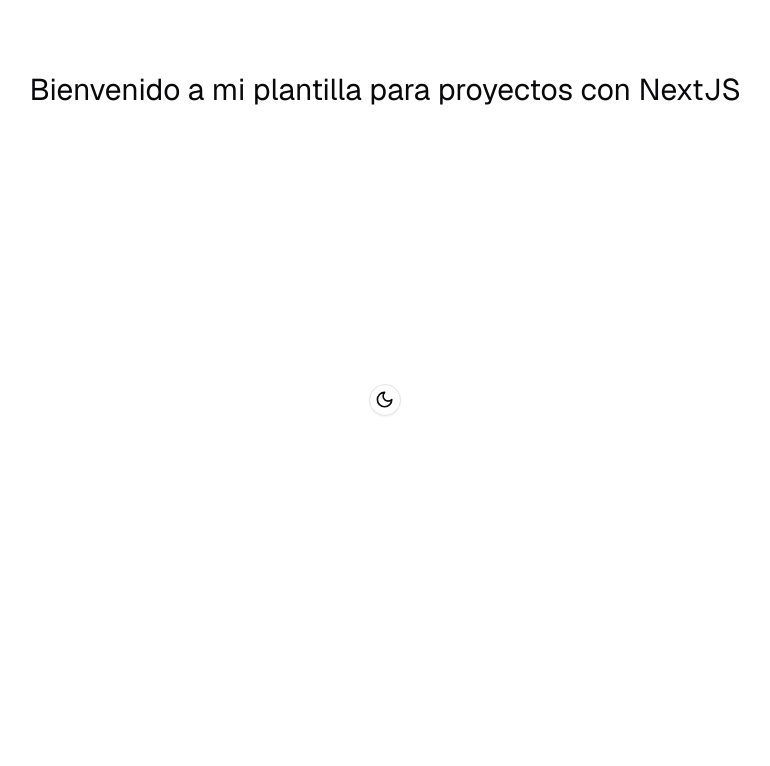
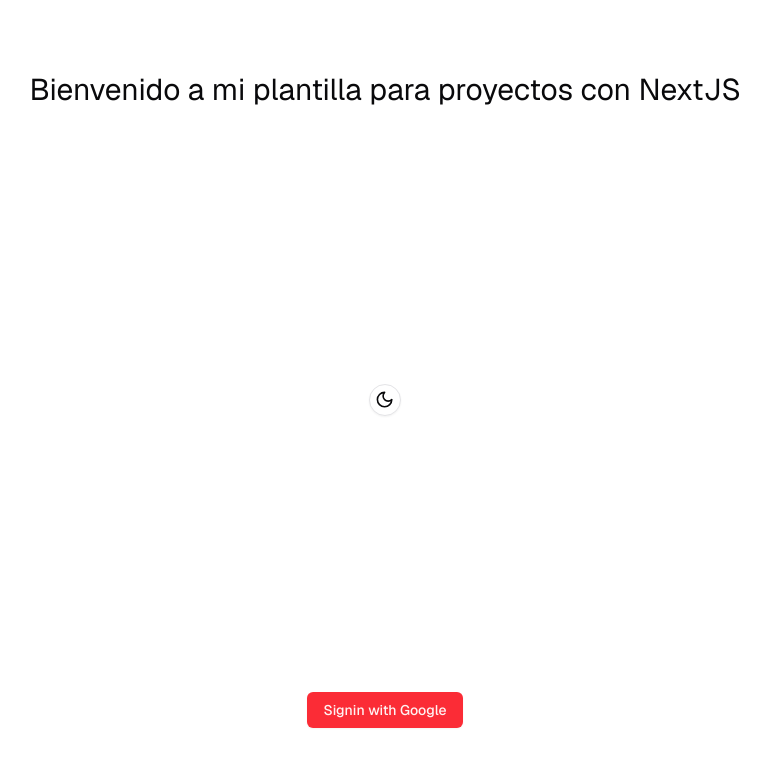
Before and after one commit to jrfullstack/next-starter-app-jr, a Next.js app: page / in a window 1280 px wide. Shown: the top 766 px of the page, without its empty margins (255-1025 px from the left). Built offline with nearby package versions, Linux system fonts and the light colour scheme; no server answers; the database is empty.

Commit message:
feat: middleware con auth y configuración de rutas, actualizar archivo .env

```diff
--- /dev/null
+++ b/src/app/api/app-config/route.ts
@@ -0,0 +1,9 @@
+// /app/api/app-config/route.ts
+import { NextResponse } from "next/server";
+
+import { getAppConfig } from "@/actions/config/get-app-config";
+
+export async function GET() {
+  const config = await getAppConfig();
+  return NextResponse.json(config);
+}
--- a/src/app/layout.tsx
+++ b/src/app/layout.tsx
@@ -102,7 +102,7 @@
 export default async function RootLayout({ children }: { readonly children: React.ReactNode }) {
   const { defaultLocale, isMaintenanceMode, googleAnalyticsTrackingId } = await getAppConfig();
   // simulando un admin
-  const isAdmin = true;
+  const isAdmin = false;
 
   const isActiveGoogleAnalytics =
     process.env.NODE_ENV !== "development" && googleAnalyticsTrackingId;
--- a/src/app/page.tsx
+++ b/src/app/page.tsx
@@ -1,4 +1,5 @@
 import { ModeToggle } from "@/components";
+import SignIn from "@/components/auth/sign-in";
 
 export default function Home() {
   return (
@@ -6,6 +7,7 @@
       <h1 className="text-3xl">Bienvenido a mi plantilla para proyectos con NextJS</h1>
 
       <ModeToggle />
+      <SignIn />
     </div>
   );
 }
--- a/src/auth.ts
+++ b/src/auth.ts
@@ -1,5 +1,6 @@
 import NextAuth from "next-auth";
+import Google from "next-auth/providers/google";
 
 export const { handlers, signIn, signOut, auth } = NextAuth({
-  providers: [],
+  providers: [Google],
 });
--- /dev/null
+++ b/src/components/auth/sign-in.tsx
@@ -0,0 +1,16 @@
+import { signIn } from "@/auth";
+
+import { Button } from "../ui/button";
+
+export default function SignIn() {
+  return (
+    <form
+      action={async () => {
+        "use server";
+        await signIn("google");
+      }}
+    >
+      <Button type="submit">Signin with Google</Button>
+    </form>
+  );
+}
--- a/middleware.ts
+++ b/src/middleware.ts
@@ -1,7 +1,6 @@
 import type { NextRequest } from "next/server";
 import { NextResponse } from "next/server";
 
-import { getAppConfig } from "@/actions/config/get-app-config";
 import { auth } from "@/auth";
 
 export async function middleware(request: NextRequest) {
@@ -23,7 +22,9 @@
     }
 
     // 🔧 Obtenemos configuración global desde la base de datos (usualmente cacheado)
-    const { isMaintenanceMode } = await getAppConfig();
+    const response = await fetch(`${request.nextUrl.origin}/api/app-config`);
+    const config = await response.json();
+    const { isMaintenanceMode } = config;
 
     // 🔐 Comprobamos si el usuario autenticado tiene el rol "ADMIN"
     const isAdmin = session?.user.role === "ADMIN";
```
Also changed, not shown: 1 other file (tests, documents, lock files or other folders).
